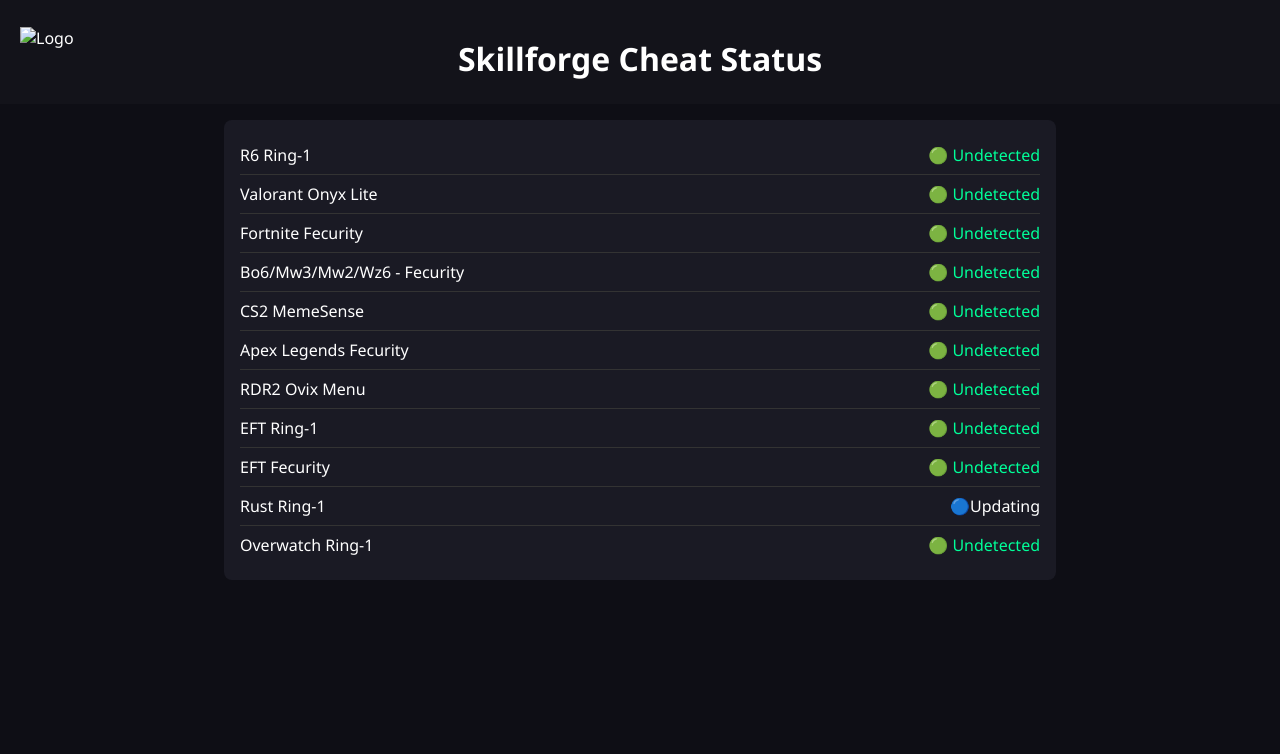
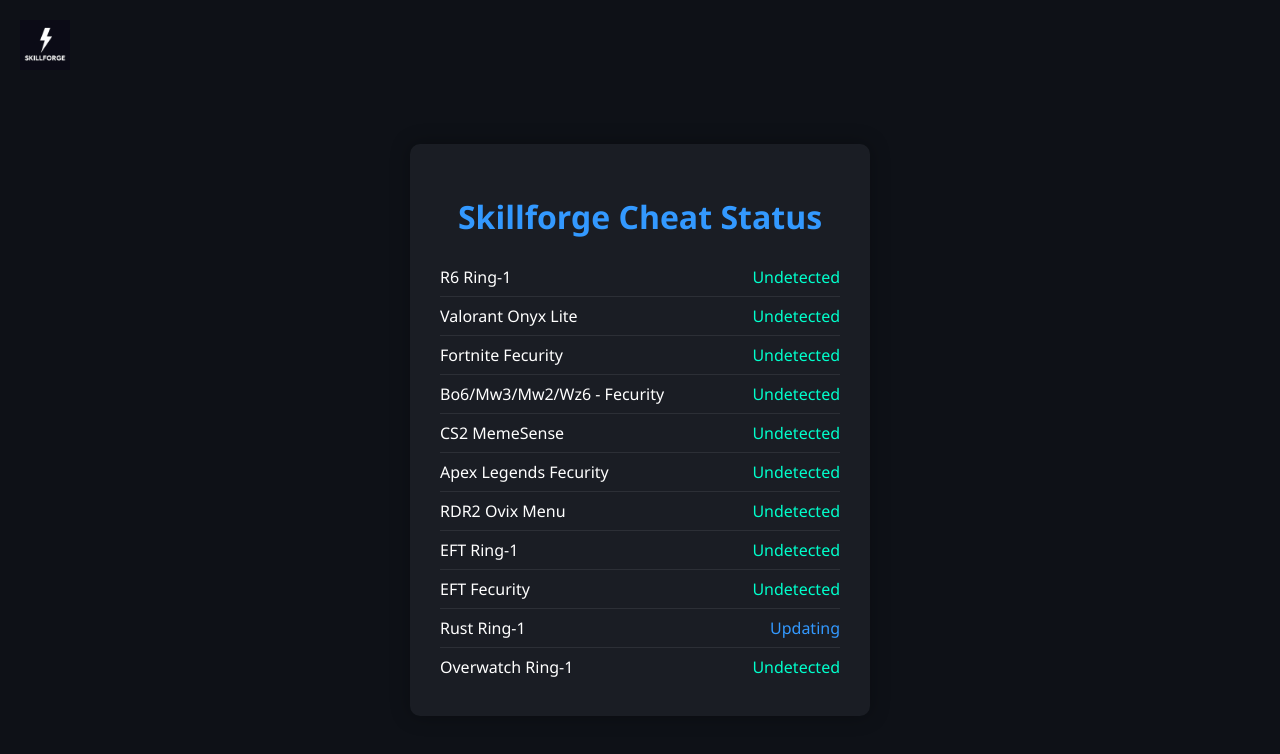
Before and after one commit to Elgrekko030/Elgrekko030.github.io, a plain HTML site: page index.html in a window 1280 px wide. Drawn offline with Linux system fonts and the light colour scheme.

Commit message:
Update index.html

```diff
--- a/index.html
+++ b/index.html
@@ -1,74 +1,92 @@
- <!DOCTYPE html>
+<!DOCTYPE html>
 <html lang="en">
 <head>
   <meta charset="UTF-8" />
-  <meta name="viewport" content="width=device-width, initial-scale=1.0" />
-  <title>Status Page</title>
+  <meta name="viewport" content="width=device-width, initial-scale=1.0"/>
+  <title>Skillforge Cheat Status</title>
   <style>
     body {
-      background-color: #0e0e15;
-      color: white;
+      margin: 0;
       font-family: 'Segoe UI', Tahoma, Geneva, Verdana, sans-serif;
-      margin: 0;
-      padding: 0;
+      background-color: #0e1117;
+      color: #ffffff;
     }
+
     header {
-      background-color: #13131a;
-      padding: 1rem;
       display: flex;
       align-items: center;
-      justify-content: center;
-      position: relative;
+      padding: 20px;
+      background-color: #0e1117;
     }
+
     header img {
-      position: absolute;
-      left: 20px;
       height: 50px;
     }
-    h1 {
+
+    main {
+      display: flex;
+      justify-content: center;
+      align-items: center;
+      flex-direction: column;
+      min-height: 100vh;
+      margin-top: -60px;
+    }
+
+    .status-container {
+      background-color: #1a1d24;
+      padding: 30px;
+      border-radius: 10px;
+      width: 400px;
+      box-shadow: 0 0 20px rgba(0, 0, 0, 0.3);
+    }
+
+    .status-container h1 {
       text-align: center;
-      margin-bottom: 0.5rem;
+      margin-bottom: 20px;
+      color: #3399ff;
     }
-    .status-box {
-      max-width: 800px;
-      margin: 1rem auto;
-      background: #1a1a24;
-      border-radius: 8px;
-      padding: 1rem;
-    }
+
     .status-item {
       display: flex;
-      align-items: center;
       justify-content: space-between;
-      border-bottom: 1px solid #333;
-      padding: 0.5rem 0;
+      padding: 8px 0;
+      border-bottom: 1px solid #2c2f36;
     }
+
     .status-item:last-child {
       border-bottom: none;
     }
-    .green {
-      color: #00ff99;
+
+    .status-green {
+      color: #00ffcc;
+    }
+
+    .status-blue {
+      color: #3399ff;
     }
   </style>
 </head>
 <body>
   <header>
-    <img src="/mnt/data/ChatGPT Image 20. Apr. 2025, 08_18_18.png" alt="Logo" />
-    <h1>Skillforge Cheat Status</h1>
+    <img src="logo.png" alt="Skillforge Logo" />
   </header>
+  <main>
+    <div class="status-container">
+      <h1>Skillforge Cheat Status</h1>
 
-  <div class="status-box">
-    <div class="status-item"><span>R6 Ring-1</span><span class="green">🟢 Undetected</span></div>
-    <div class="status-item"><span>Valorant Onyx Lite</span><span class="green">🟢 Undetected</span></div>
-    <div class="status-item"><span>Fortnite Fecurity</span><span class="green">🟢 Undetected</span></div>
-    <div class="status-item"><span>Bo6/Mw3/Mw2/Wz6 - Fecurity</span><span class="green">🟢 Undetected</span></div>
-    <div class="status-item"><span>CS2 MemeSense</span><span class="green">🟢 Undetected</span></div>
-    <div class="status-item"><span>Apex Legends Fecurity</span><span class="green">🟢 Undetected</span></div>
-    <div class="status-item"><span>RDR2 Ovix Menu</span><span class="green">🟢 Undetected</span></div>
-    <div class="status-item"><span>EFT Ring-1</span><span class="green">🟢 Undetected</span></div>
-    <div class="status-item"><span>EFT Fecurity</span><span class="green">🟢 Undetected</span></div>
-    <div class="status-item"><span>Rust Ring-1</span><span class="blue">🔵Updating</span></div>
-    <div class="status-item"><span>Overwatch Ring-1</span><span class="green">🟢 Undetected</span></div>
-  </div>
+      <div class="status-item"><span>R6 Ring-1</span><span class="status-green">Undetected</span></div>
+      <div class="status-item"><span>Valorant Onyx Lite</span><span class="status-green">Undetected</span></div>
+      <div class="status-item"><span>Fortnite Fecurity</span><span class="status-green">Undetected</span></div>
+      <div class="status-item"><span>Bo6/Mw3/Mw2/Wz6 - Fecurity</span><span class="status-green">Undetected</span></div>
+      <div class="status-item"><span>CS2 MemeSense</span><span class="status-green">Undetected</span></div>
+      <div class="status-item"><span>Apex Legends Fecurity</span><span class="status-green">Undetected</span></div>
+      <div class="status-item"><span>RDR2 Ovix Menu</span><span class="status-green">Undetected</span></div>
+      <div class="status-item"><span>EFT Ring-1</span><span class="status-green">Undetected</span></div>
+      <div class="status-item"><span>EFT Fecurity</span><span class="status-green">Undetected</span></div>
+      <div class="status-item"><span>Rust Ring-1</span><span class="status-blue">Updating</span></div>
+      <div class="status-item"><span>Overwatch Ring-1</span><span class="status-green">Undetected</span></div>
+
+    </div>
+  </main>
 </body>
 </html>
```
